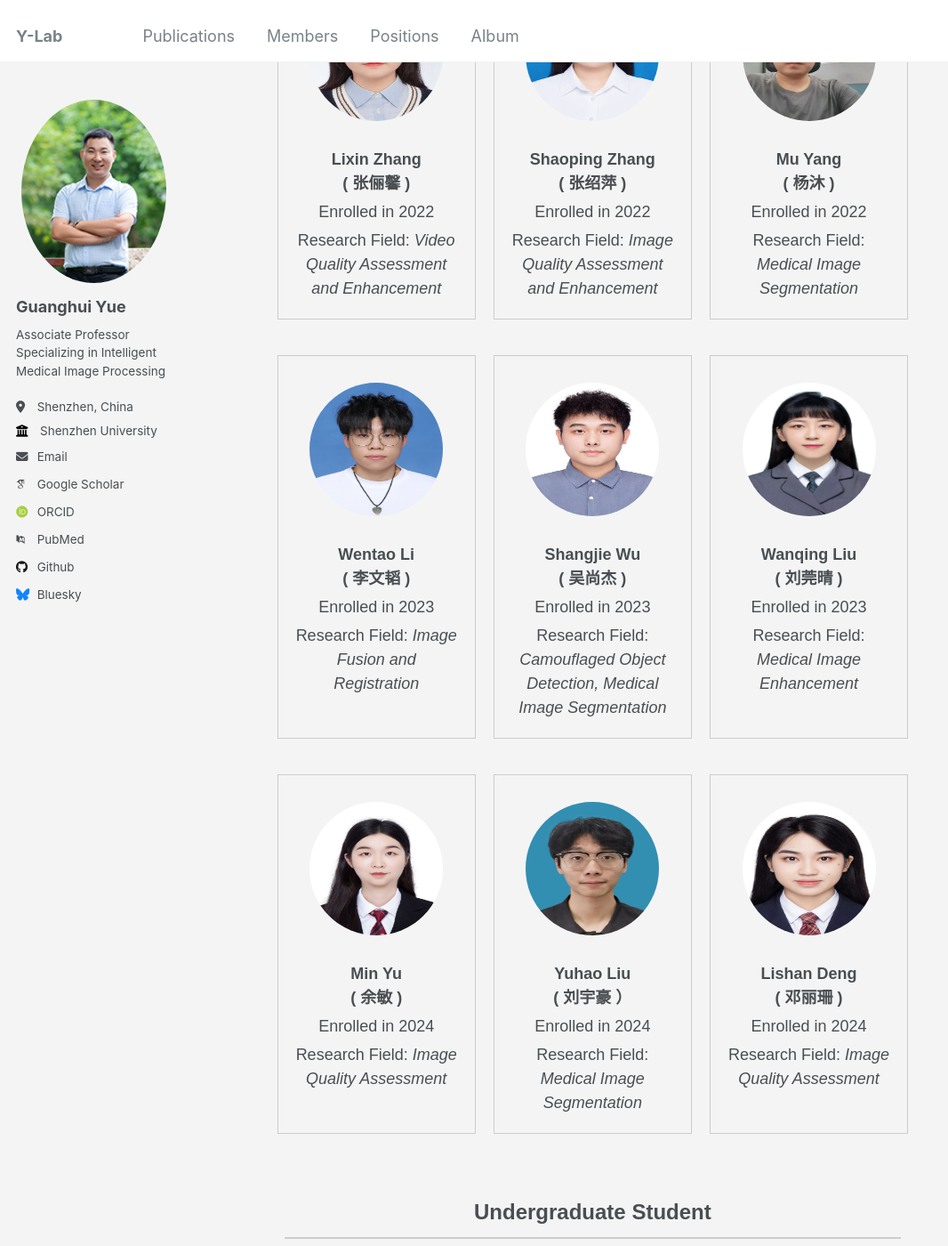
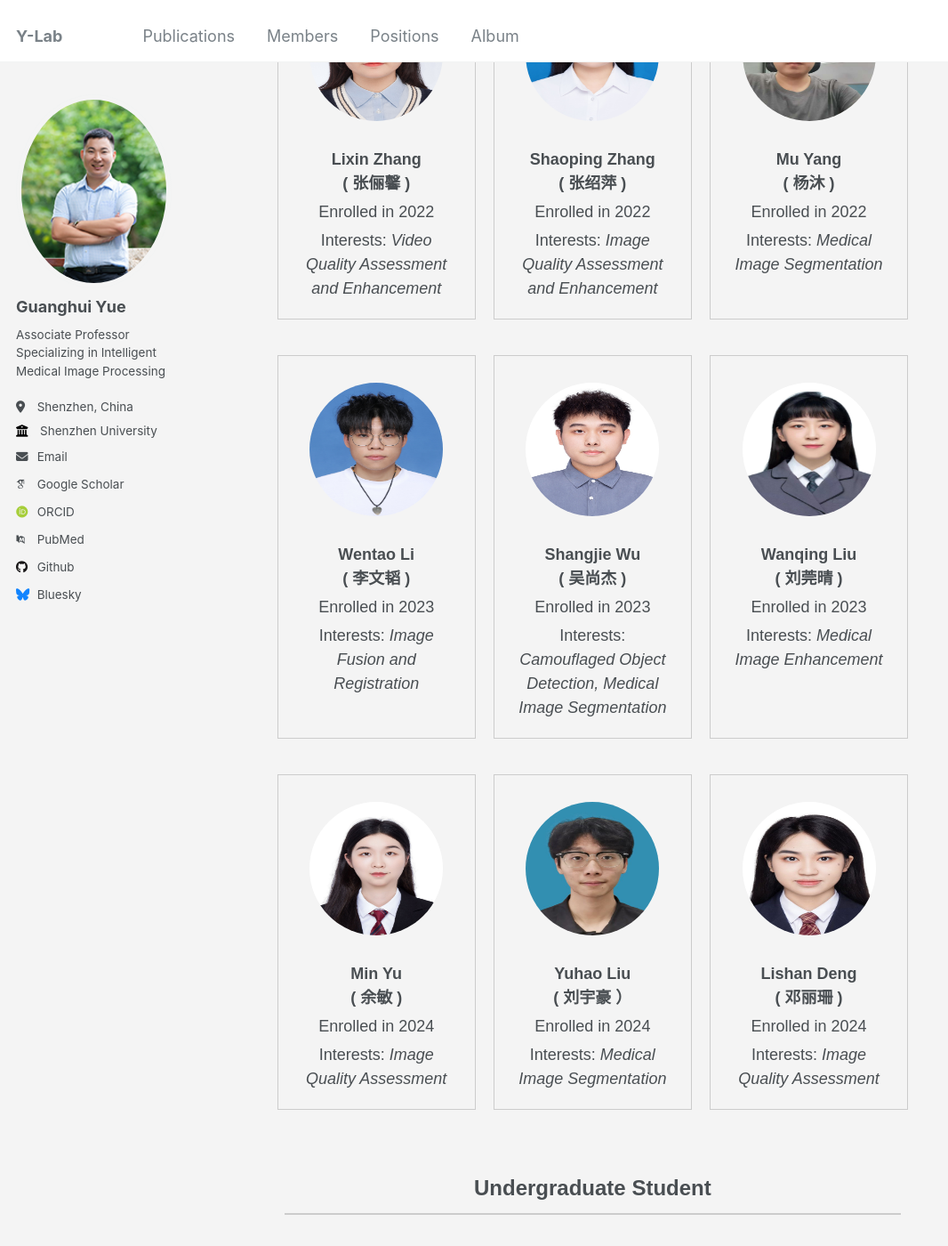
Before and after one commit to Guanghui-Yue/Guanghui-Yue.github.io, a Jekyll site: the page built from _pages/member.md, in a window 1280 px wide and 1400 px high, scrolled down 846 px. Shown: the whole window at 89% size, without its empty margins (0-1066 px from the left). Built offline with Jekyll 4.4.1, drawn with Linux system fonts in a browser that asks for light colours; some web fonts are replaced; some of the changed text lies outside the part shown.

Commit message:
Update member.md

```diff
--- a/_pages/member.md
+++ b/_pages/member.md
@@ -86,7 +86,7 @@ redirect_from:
     <div class="advisor-info">
       <div class="member-name">Dr. Guanghui Yue ( 岳广辉 )</div>
       <div class="member-position">Associate Professor at Shenzhen University</div>
-      <div class="member-interests">Research Field: Biomedical Image Processing</div>
+      <div class="member-interests">Interests: Biomedical Image Processing</div>
     </div>
   </div>
 </div>
@@ -99,7 +99,7 @@ redirect_from:
     <div class="member-info">
       <div class="member-name">Xizhang Yao <br>( 姚习章 )</div>
       <div class="member-position">Enrolled in 2024</div>
-      <div class="member-interests">Research Field: <em>Image Quality Assessment</em></div>
+      <div class="member-interests">Interests: <em>Image Quality Assessment</em></div>
     </div>
   </div>
 </div>
@@ -113,7 +113,7 @@ redirect_from:
     <div class="member-info">
       <div class="member-name">Lixin Zhang<br>( 张俪馨 )</div>
       <div class="member-position">Enrolled in 2022</div>
-      <div class="member-interests">Research Field: <em>Video Quality Assessment and Enhancement</em></div>
+      <div class="member-interests">Interests: <em>Video Quality Assessment and Enhancement</em></div>
     </div>
   </div>
   <div class="member-box">
@@ -121,7 +121,7 @@ redirect_from:
     <div class="member-info">
       <div class="member-name">Shaoping Zhang<br>( 张绍萍 )</div>
       <div class="member-position">Enrolled in 2022</div>
-      <div class="member-interests">Research Field: <em>Image Quality Assessment and Enhancement</em></div>
+      <div class="member-interests">Interests: <em>Image Quality Assessment and Enhancement</em></div>
     </div>
   </div>
  <div class="member-box">
@@ -129,7 +129,7 @@ redirect_from:
     <div class="member-info">
       <div class="member-name">Mu Yang<br>( 杨沐 )</div>
       <div class="member-position">Enrolled in 2022</div>
-      <div class="member-interests">Research Field: <em>Medical Image Segmentation</em></div>
+      <div class="member-interests">Interests: <em>Medical Image Segmentation</em></div>
     </div>
   </div>
   <!-- New Postgraduate Students -->
@@ -138,7 +138,7 @@ redirect_from:
     <div class="member-info">
       <div class="member-name">Wentao Li<br>( 李文韬 )</div>
       <div class="member-position">Enrolled in 2023</div>
-      <div class="member-interests">Research Field: <em>Image Fusion and Registration</em>
+      <div class="member-interests">Interests: <em>Image Fusion and Registration</em>
 </div>
     </div>
   </div>
@@ -147,7 +147,7 @@ redirect_from:
     <div class="member-info">
       <div class="member-name">Shangjie Wu<br>( 吴尚杰 )</div>
       <div class="member-position">Enrolled in 2023</div>
-      <div class="member-interests">Research Field: <em>Camouflaged Object Detection, Medical Image Segmentation</em></div>
+      <div class="member-interests">Interests: <em>Camouflaged Object Detection, Medical Image Segmentation</em></div>
     </div>
   </div>
    <div class="member-box">
@@ -155,7 +155,7 @@ redirect_from:
     <div class="member-info">
       <div class="member-name">Wanqing Liu<br>( 刘莞晴 )</div>
       <div class="member-position">Enrolled in 2023</div>
-      <div class="member-interests">Research Field: <em>Medical Image Enhancement</em></div>
+      <div class="member-interests">Interests: <em>Medical Image Enhancement</em></div>
     </div>
   </div>
   <div class="member-box">
@@ -163,7 +163,7 @@ redirect_from:
     <div class="member-info">
       <div class="member-name">Min Yu<br>( 余敏 )</div>
       <div class="member-position">Enrolled in 2024</div>
-      <div class="member-interests">Research Field: <em>Image Quality Assessment</em></div>
+      <div class="member-interests">Interests: <em>Image Quality Assessment</em></div>
     </div>
   </div>
   <div class="member-box">
@@ -171,7 +171,7 @@ redirect_from:
     <div class="member-info">
       <div class="member-name">Yuhao Liu<br>( 刘宇豪 ）</div>
       <div class="member-position">Enrolled in 2024</div>
-      <div class="member-interests">Research Field: <em>Medical Image Segmentation</em></div>
+      <div class="member-interests">Interests: <em>Medical Image Segmentation</em></div>
     </div>
   </div>
    <div class="member-box">
@@ -179,7 +179,7 @@ redirect_from:
     <div class="member-info">
       <div class="member-name">Lishan Deng<br>( 邓丽珊 )</div>
       <div class="member-position">Enrolled in 2024</div>
-      <div class="member-interests">Research Field: <em>Image Quality Assessment</em></div>
+      <div class="member-interests">Interests: <em>Image Quality Assessment</em></div>
     </div>
   </div>
   </div>
@@ -191,7 +191,7 @@ redirect_from:
     <div class="member-info">
       <div class="member-name">Yuanyan Li<br>( 李苑妍 )</div>
       <div class="member-position">Enrolled in 2021</div>
-      <div class="member-interests">Research Field: <em>Medical Image Segmentation</em></div>
+      <div class="member-interests">Interests: <em>Medical Image Segmentation</em></div>
     </div>
   </div>
   </div>
@@ -206,7 +206,7 @@ redirect_from:
     <div class="member-info">
       <div class="member-name">Songbai Tan<br>( 谭松柏 )</div>
       <div class="member-position">Enrolled in 2022</div>
-      <div class="member-interests">Research Field: <em>Image Quality Assessment</em></div>
+      <div class="member-interests">Interests: <em>Image Quality Assessment</em></div>
     </div>
   </div>
   <div class="member-box">
@@ -214,7 +214,7 @@ redirect_from:
     <div class="member-info">
       <div class="member-name">Longqi Song<br>( 宋龙琦 )</div>
       <div class="member-position">Enrolled in 2023</div>
-      <div class="member-interests">Research Field: <em>Image Quality Assessment</em></div>
+      <div class="member-interests">Interests: <em>Image Quality Assessment</em></div>
     </div>
   </div>
   <!-- Add more members as needed -->
```
